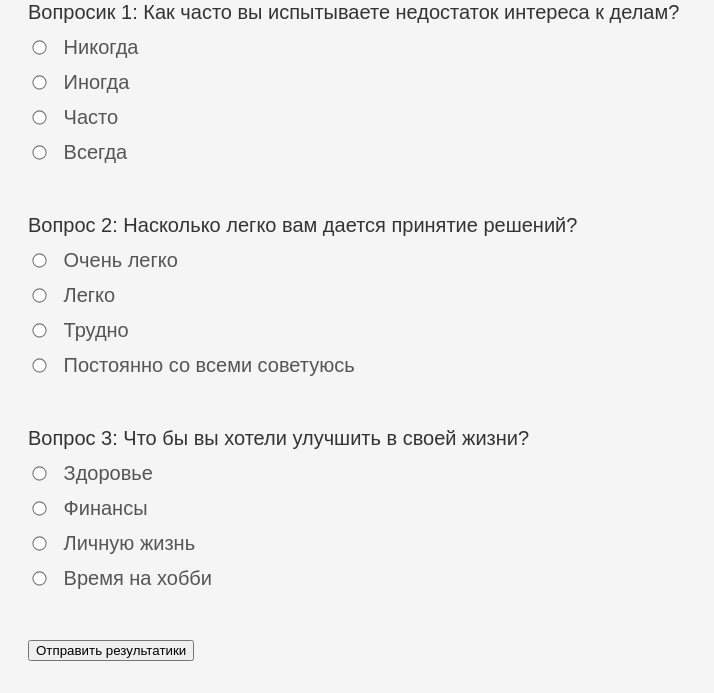
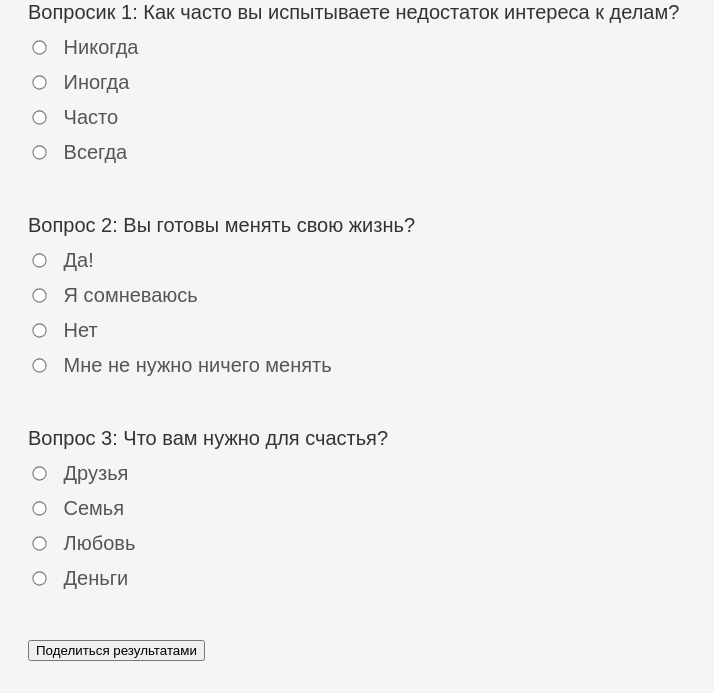
Before and after one commit to Tao-Nur/24_, a plain HTML site: page Index.html in a window 1280 px wide. Shown: the part 107-800 px from the top of the page, without its empty margins (0-714 px from the left). Drawn offline with Linux system fonts and the light colour scheme.

Commit message:
Update Index.html

```diff
--- a/Index.html
+++ b/Index.html
@@ -20,24 +20,24 @@
             </div>
         </div>
         <div class="question">
-            Вопрос 2: Насколько легко вам дается принятие решений?
+            Вопрос 2: Вы готовы менять свою жизнь?
             <div>
-                <label><input type="radio" name="q2" value="A"> Очень легко </label>
-                <label><input type="radio" name="q2" value="B"> Легко </label>
-                <label><input type="radio" name="q2" value="C"> Трудно </label>
-                <label><input type="radio" name="q2" value="D"> Постоянно со всеми советуюсь </label>
+                <label><input type="radio" name="q2" value="A"> Да! </label>
+                <label><input type="radio" name="q2" value="B"> Я сомневаюсь </label>
+                <label><input type="radio" name="q2" value="C"> Нет </label>
+                <label><input type="radio" name="q2" value="D"> Мне не нужно ничего менять </label>
             </div>
         </div>
         <div class="question">
-            Вопрос 3: Что бы вы хотели улучшить в своей жизни?
+            Вопрос 3: Что вам нужно для счастья?
             <div>
-                <label><input type="radio" name="q3" value="A"> Здоровье </label>
-                <label><input type="radio" name="q3" value="B"> Финансы </label>
-                <label><input type="radio" name="q3" value="C"> Личную жизнь </label>
-                <label><input type="radio" name="q3" value="D"> Время на хобби </label>
+                <label><input type="radio" name="q3" value="A"> Друзья </label>
+                <label><input type="radio" name="q3" value="B"> Семья </label>
+                <label><input type="radio" name="q3" value="C"> Любовь </label>
+                <label><input type="radio" name="q3" value="D"> Деньги </label>
             </div>
         </div>
-        <button onclick="checkAnswers()">Отправить результатики</button>
+        <button onclick="checkAnswers()">Поделиться результатами </button>
     </form>
 </div>
 <script src="script.js"></script>
```
